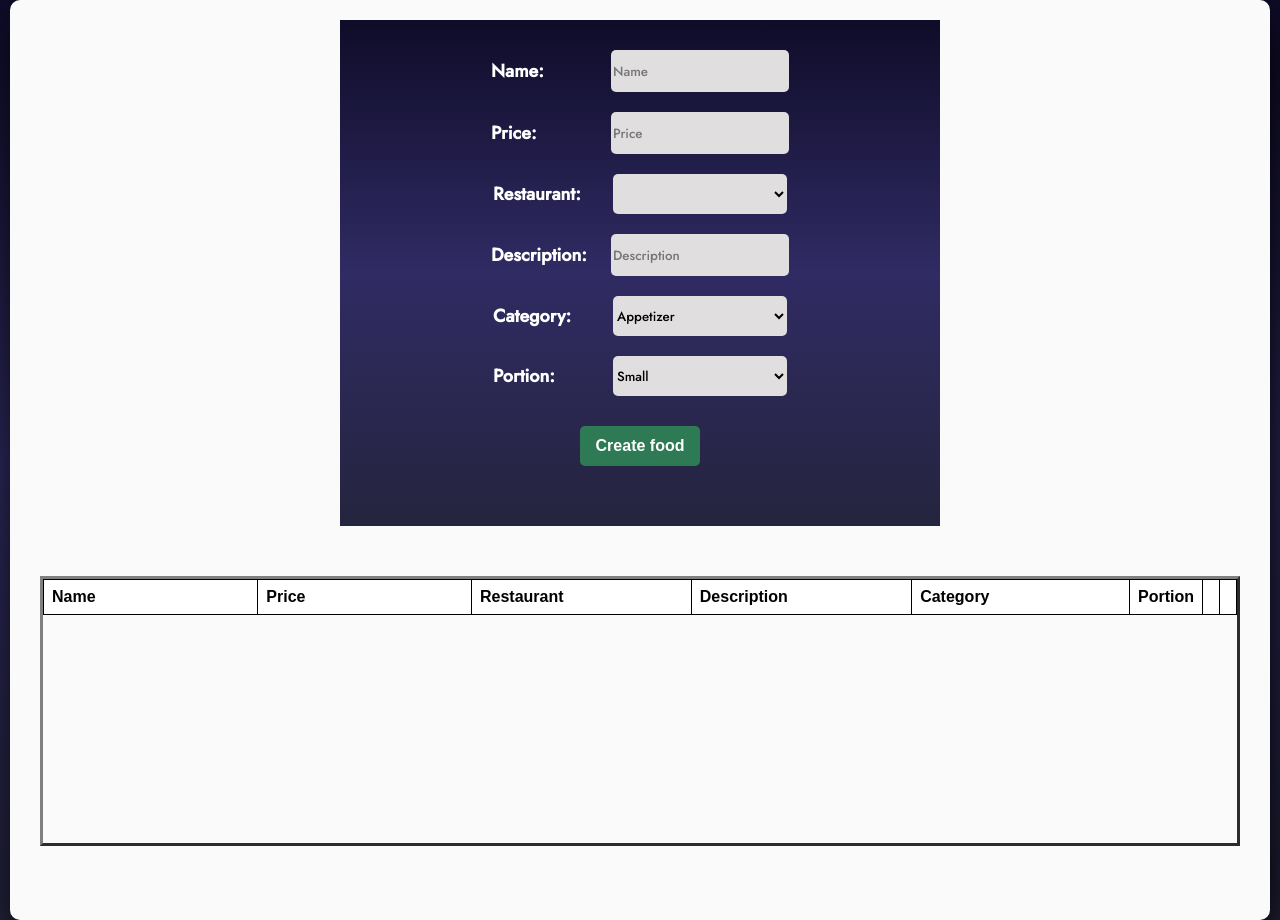
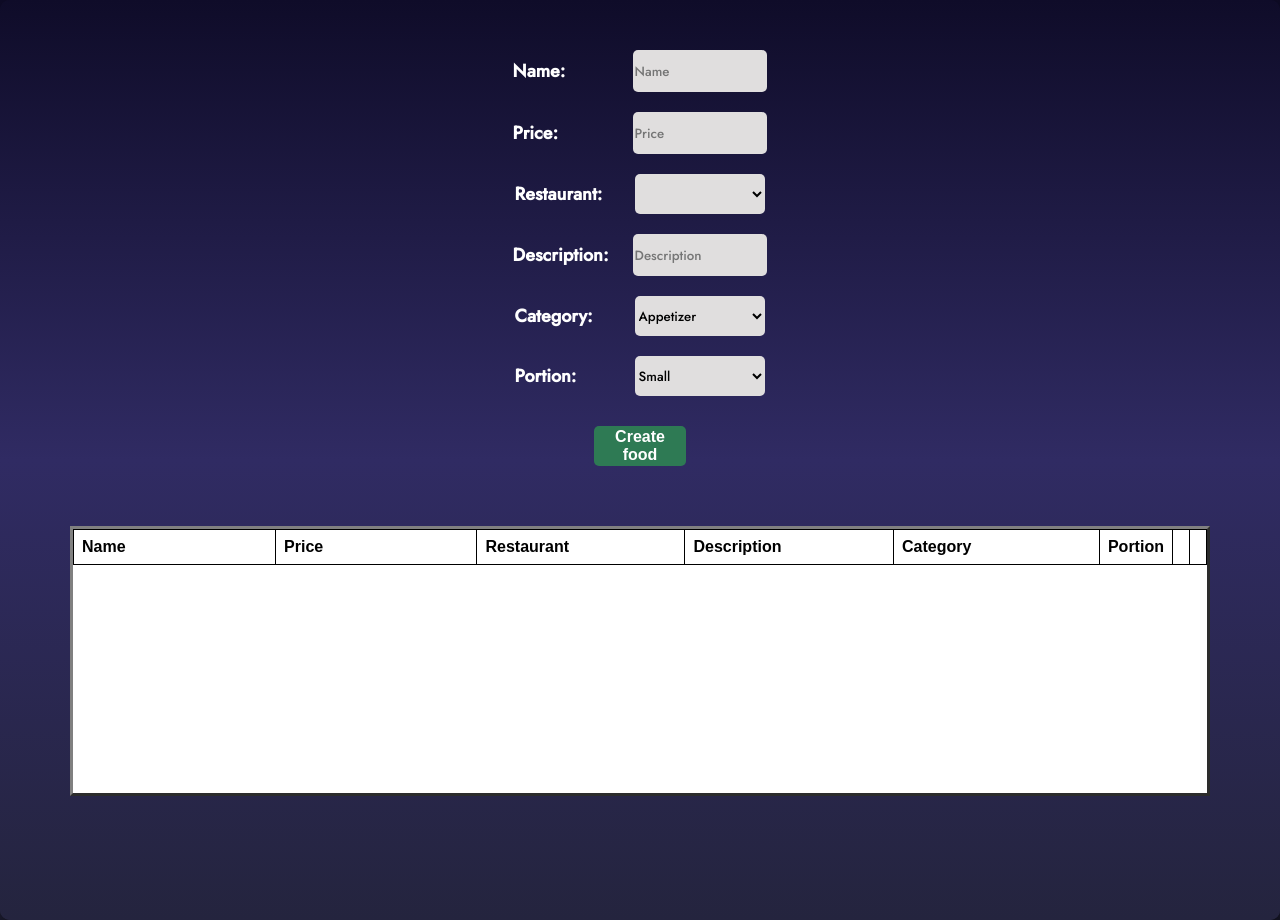
Before and after one commit to ldejanovic8120rn/sj01_food_delivery, a website: page static/foods.html in a window 1280 px wide. Drawn offline with Linux system fonts and the light colour scheme; no server answers.

Commit message:
css upgrade

```diff
--- a/static/styles/comments.css
+++ b/static/styles/comments.css
@@ -9,12 +9,12 @@ body{
 	background: linear-gradient(to bottom, #0f0c29, #302b63, #24243e);
 }
 .main{
-	width: 1200px;
+	width: 100%;
 	height: 900px;
-	background: rgb(250, 250, 250);
+	background: linear-gradient(to bottom, #0f0c29, #302b63, #24243e);
 	overflow: hidden;
-    padding-left: 30px;
-    padding-right: 30px;
+    padding-left: 70px;
+    padding-right: 70px;
 	padding-top: 20px;
 
 	border-radius: 10px;
@@ -116,6 +116,7 @@ table {
     width: 100%;
     overflow: scroll;
     display: block;
+	background-color: white;
 }
 td, th {
     border: 1px solid #000000;
@@ -134,8 +135,8 @@ thead th {
 }
 .create {
     padding-top: 20px;
-    padding-bottom: 50px;
-    background: linear-gradient(to bottom, #0f0c29, #302b63, #24243e);
+    padding-bottom: 0px;
+    /*background: linear-gradient(to bottom, #0f0c29, #302b63, #24243e);*/
     margin: auto;
-    width: 50%;
+    width: 40%;
 }
--- a/static/styles/foods.css
+++ b/static/styles/foods.css
@@ -9,12 +9,12 @@ body{
 	background: linear-gradient(to bottom, #0f0c29, #302b63, #24243e);
 }
 .main{
-	width: 1200px;
+	width: 100%;
 	height: 900px;
-	background: rgb(250, 250, 250);
+	background: linear-gradient(to bottom, #0f0c29, #302b63, #24243e);
 	overflow: hidden;
-    padding-left: 30px;
-    padding-right: 30px;
+    padding-left: 70px;
+    padding-right: 70px;
 	padding-top: 20px;
 	border-radius: 10px;
 	box-shadow: 5px 20px 50px #000;
@@ -104,6 +104,7 @@ table {
     width: 100%;
     overflow: scroll;
     display: block;
+	background-color: white;
 }
 td, th {
     border: 1px solid #000000;
@@ -122,8 +123,8 @@ thead th {
 }
 .create {
     padding-top: 20px;
-    padding-bottom: 50px;
-    background: linear-gradient(to bottom, #0f0c29, #302b63, #24243e);
+    padding-bottom: 0px;
+    /*background: linear-gradient(to bottom, #0f0c29, #302b63, #24243e);*/
     margin: auto;
-    width: 50%;
+    width: 40%;
 }
--- a/static/styles/restaurants.css
+++ b/static/styles/restaurants.css
@@ -9,12 +9,12 @@ body{
 	background: linear-gradient(to bottom, #0f0c29, #302b63, #24243e);
 }
 .main{
-	width: 1200px;
+	width: 100%;
 	height: 900px;
-	background: rgb(250, 250, 250);
+	background: linear-gradient(to bottom, #0f0c29, #302b63, #24243e);
 	overflow: hidden;
-    padding-left: 30px;
-    padding-right: 30px;
+    padding-left: 70px;
+    padding-right: 70px;
 	padding-top: 20px;
 	border-radius: 10px;
 	box-shadow: 5px 20px 50px #000;
@@ -95,6 +95,7 @@ table {
     width: 100%;
     overflow: scroll;
     display: block;
+    background-color: white;
 }
 td, th {
     border: 1px solid #000000;
@@ -113,8 +114,8 @@ thead th {
 }
 .create {
     padding-top: 20px;
-    padding-bottom: 50px;
-    background: linear-gradient(to bottom, #0f0c29, #302b63, #24243e);
+    padding-bottom: 0px;
+    /*background: linear-gradient(to bottom, #0f0c29, #302b63, #24243e);*/
     margin: auto;
-    width: 50%;
+    width: 40%;
 }
--- a/static/styles/users.css
+++ b/static/styles/users.css
@@ -9,12 +9,12 @@ body{
 	background: linear-gradient(to bottom, #0f0c29, #302b63, #24243e);
 }
 .main{
-	width: 1200px;
+	width: 100%;
 	height: 900px;
-	background: rgb(250, 250, 250);
+	background: linear-gradient(to bottom, #0f0c29, #302b63, #24243e);
 	overflow: hidden;
-    padding-left: 30px;
-    padding-right: 30px;
+    padding-left: 70px;
+    padding-right: 70px;
 	padding-top: 20px;
 	border-radius: 10px;
 	box-shadow: 5px 20px 50px #000;
@@ -95,6 +95,7 @@ table {
     width: 100%;
     overflow: scroll;
     display: block;
+    background-color: white;
 }
 td, th {
     border: 1px solid #000000;
@@ -113,8 +114,8 @@ thead th {
 }
 .create {
     padding-top: 20px;
-    padding-bottom: 50px;
-    background: linear-gradient(to bottom, #0f0c29, #302b63, #24243e);
+    padding-bottom: 0px;
+    /*background: linear-gradient(to bottom, #0f0c29, #302b63, #24243e);*/
     margin: auto;
-    width: 50%;
+    width: 40%;
 }
```
